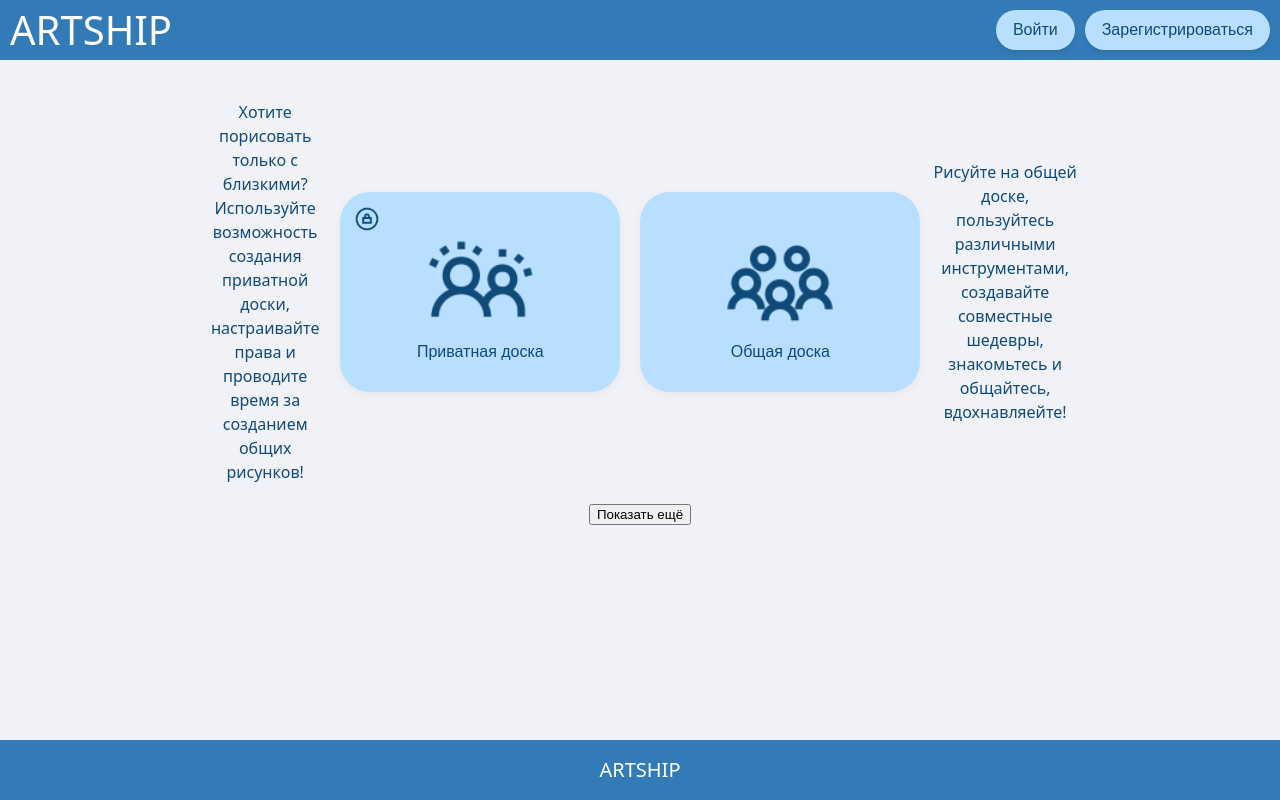
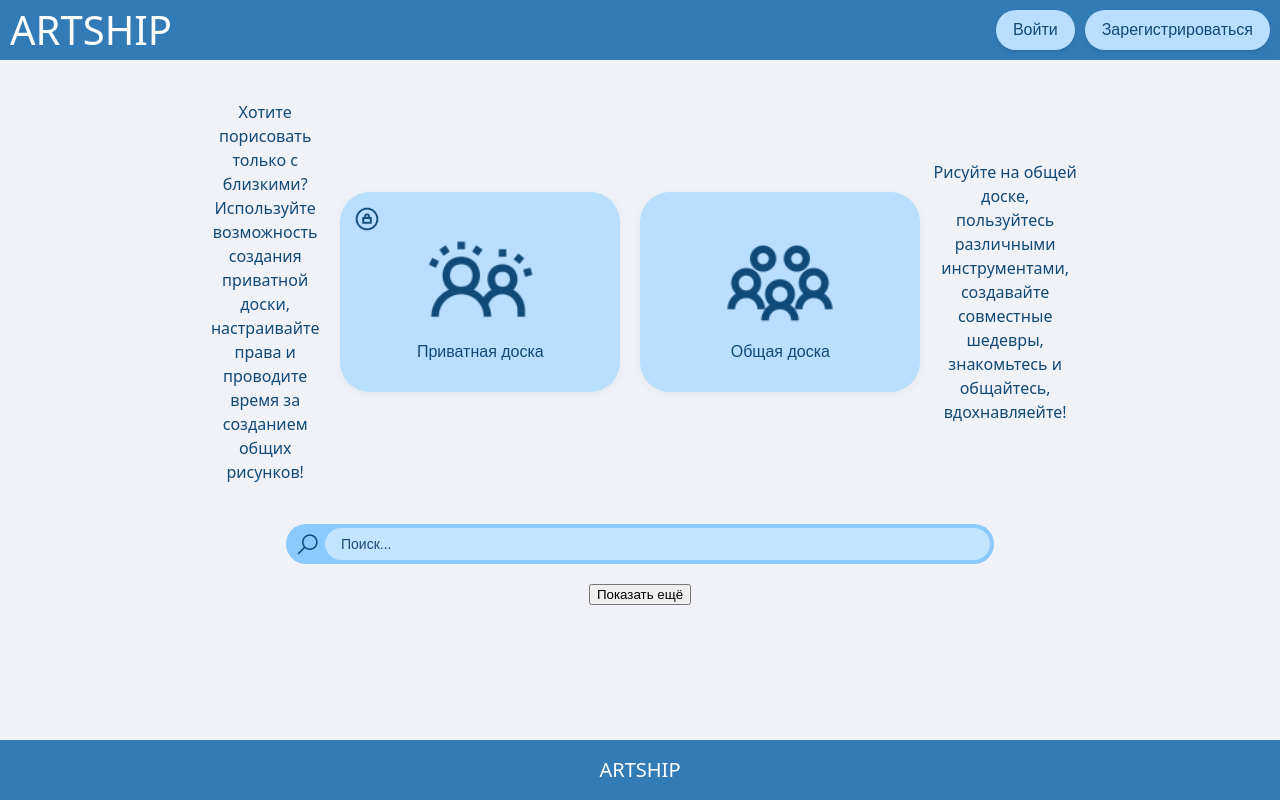
Before and after one commit to ArtShipCompany/social, a React app in the folder frontend/: page / in a window 1280 px wide. Built offline with nearby package versions, Linux system fonts and the light colour scheme; the HTML template or start-up script is replaced by a standard one.

Commit message:
added search bar

```diff
--- a/frontend/src/components/BoardCard/BoardCard.module.css
+++ b/frontend/src/components/BoardCard/BoardCard.module.css
@@ -9,7 +9,7 @@
   padding: 24px 16px;
   cursor: pointer;
   border: none;
-  transition: background-color 0.2s ease, transform 0.1s ease;
+  transition: background-color 0.1s ease, transform 0.2s ease;
   width: 280px;
   height: 200px;
   flex-shrink: 0;
@@ -17,7 +17,9 @@
 }
 
 .board:hover {
-  background-color: #92CEFF;
+  background-color: var(--btn-hover-color);
+  box-shadow: 0 4px 8px rgba(0, 0, 0, 0.15);
+  transform: translateY(1px);
 }
 
 .lockIcon {
--- a/frontend/src/index.css
+++ b/frontend/src/index.css
@@ -5,9 +5,11 @@
 
   --bg-color: #f1f2f7;
   --layout-color: #337BB6;
-  --btn-bg-color: #B8DFFF;
+  --btn-bg-color: #8ACAFF;
+  --input-bg-color: #C3E4FF;
   --text-color: #104A78;
   --btn-hover-color: #83C7FF;
+
 
   font-synthesis: none;
   text-rendering: optimizeLegibility;
--- a/frontend/src/layout/Header/Header.module.css
+++ b/frontend/src/layout/Header/Header.module.css
@@ -7,6 +7,7 @@
   align-items: center;
   justify-content: space-between;
   --labelColor: #ffffff;
+  --buttongColor: #B8DFFF;
 }
 
 .link {
@@ -35,7 +36,7 @@
 }
 
 .cover {
-  background-color: var(--btn-bg-color);
+  background-color: var(--buttongColor);
   color: var(--text-color);
   font-family: 'Ubuntu', Arial, sans-serif;
   font-size: 16px;
--- a/frontend/src/pages/Home/Home.jsx
+++ b/frontend/src/pages/Home/Home.jsx
@@ -1,5 +1,6 @@
 import styles from './Home.module.css';
 import BoardCard from '../../components/BoardCard/BoardCard';
+import SearchIcon from '../../assets/search-icon.svg';
 import { TEXTS } from '../../assets/texts';
 
 export default function Home() {
@@ -21,7 +22,10 @@ export default function Home() {
             </div>
 
             <div className={styles.search}>
-
+                <div className={styles.searchInputWrapper}>
+                    <img src={SearchIcon} alt="Поиск" className={styles.icon} />
+                    <input type="text" placeholder="Поиск..." className={styles.searchInput} />
+                </div>
             </div>
 
             <div className={styles.feed}>
--- a/frontend/src/pages/Home/Home.module.css
+++ b/frontend/src/pages/Home/Home.module.css
@@ -21,3 +21,42 @@
     max-width: 250px;
     cursor: default;
 }
+
+.search {
+  display: flex;
+  justify-content: center;
+  padding: 20px 0;
+  width: 100%;
+}
+
+.searchInputWrapper {
+  position: relative;
+  display: flex;
+  align-items: center;
+  background-color: var(--btn-bg-color);
+  border-radius: 30px;
+  padding: 4px;
+  width: 100%;
+  max-width: 700px;
+}
+
+.searchInput {
+  flex: 1;
+  background-color: var(--input-bg-color);
+  border: none;
+  border-radius: 30px;
+  padding: 8px 16px;
+  font-size: 14px;
+  color: #104A78;
+  outline: none;
+}
+
+.searchInput::placeholder {
+  color: #1E4A78;
+}
+
+.icon {
+  height: 25px;
+  width: 25px;
+  margin: 0 5px;
+}
```
